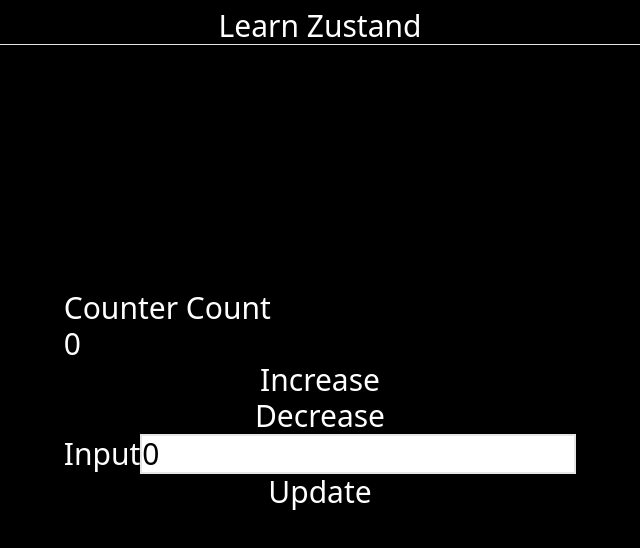
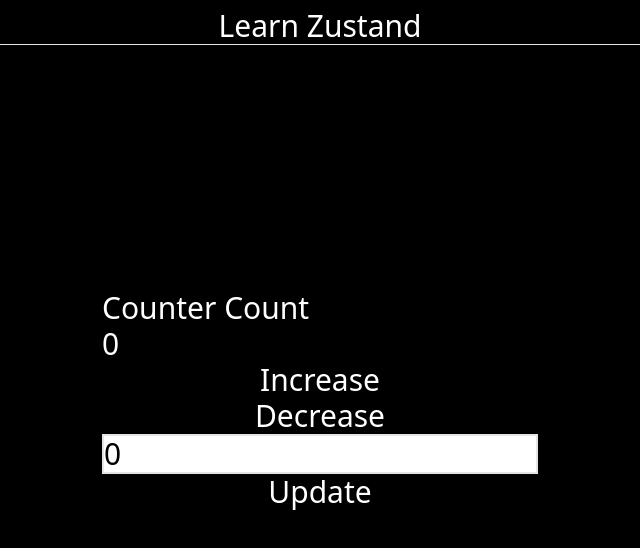
Before and after one commit to 17Swagat/Mulhite_LLM_Interface, a Next.js app: page /learn_zustand in a window 1280 px wide. Shown: the top 548 px of the page, without its empty margins (320-960 px from the left). Built offline with nearby package versions, Linux system fonts and the light colour scheme; no server answers.

Commit message:
Learning Zustand -> Basic Counter 0.2

```diff
--- a/src/app/learn_zustand/page.tsx
+++ b/src/app/learn_zustand/page.tsx
@@ -31,12 +31,10 @@ export default function LearnZustandPage() {
                 </div>
 
                 <form className="flex flex-col">
-                    <label htmlFor="input">
-                        Input
-                        <input value={input} onChange={(e) => {
-                            setInput(Number(e.target.value))
-                        }} placeholder="Enter count" name="input" type="text" className="bg-white text-black border-2" />
-                    </label>
+                    <input value={input} onChange={(e) => {
+                        setInput(Number(e.target.value))
+                    }} placeholder="Enter count" name="input" type="text" className="bg-white text-black border-2" />
+
                     <button type="button" onClick={() => { update(input) }}>
                         Update
                     </button>
```
